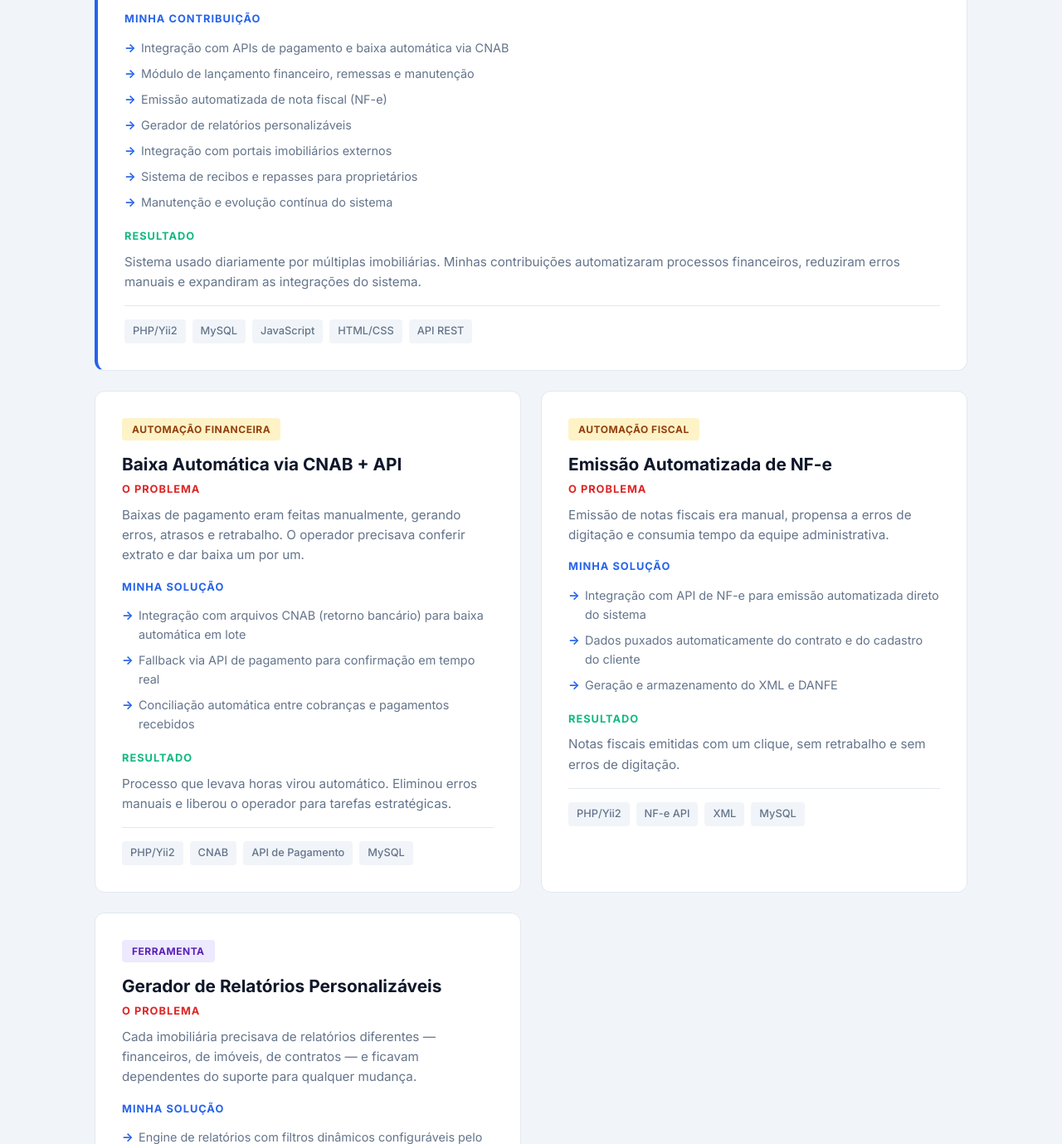
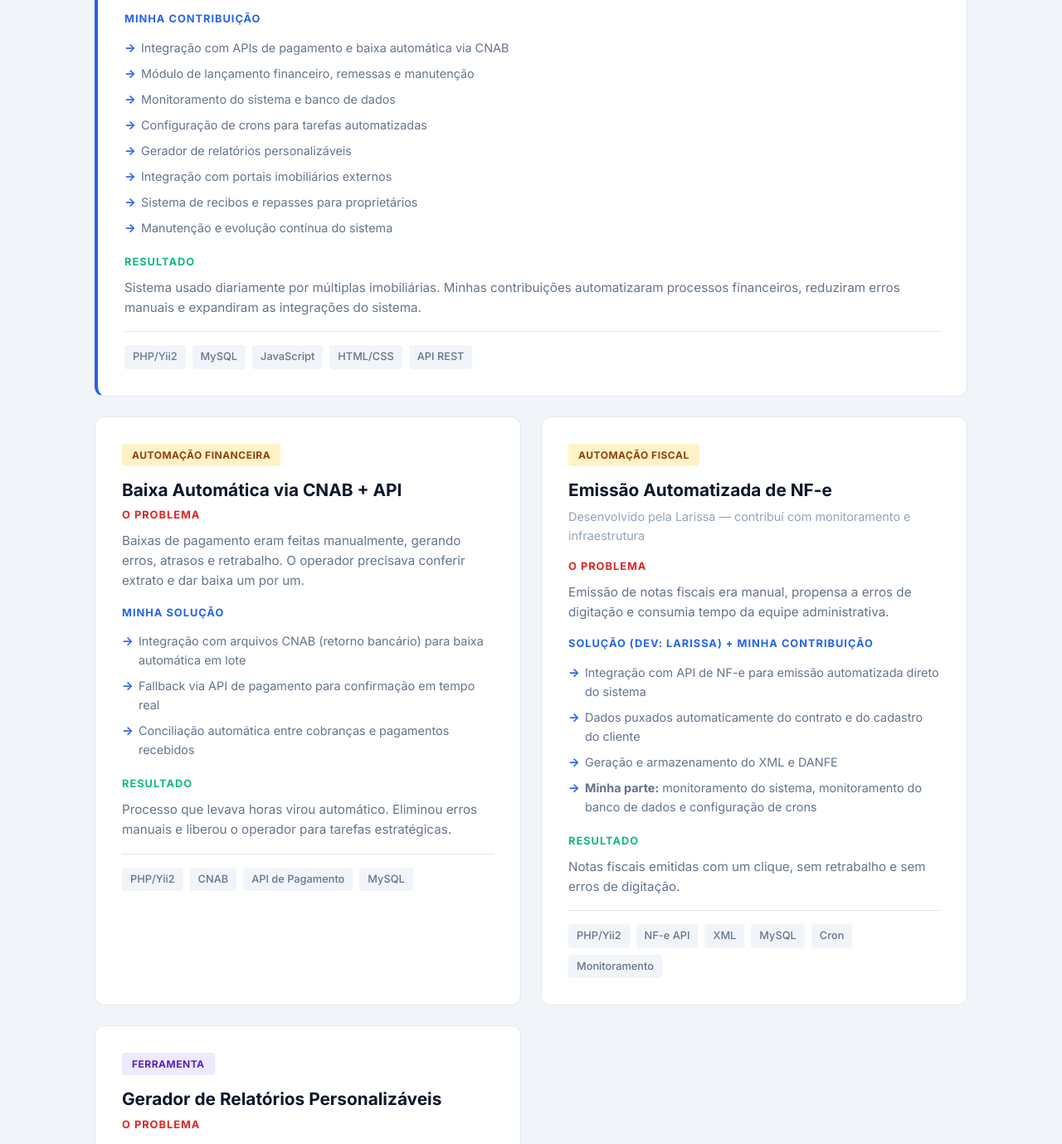
Before and after one commit to sergiopile/sergiopile.github.io, a plain HTML site: page index.html in a window 1280 px wide. Shown: the part 1776-3155 px from the top of the page at 83% size. Drawn offline with Linux system fonts and the light colour scheme.

Commit message:
Corrigir créditos: NF-e feita pela Larissa, adicionar monitoramento e crons

```diff
--- a/index.html
+++ b/index.html
@@ -120,7 +120,8 @@
                         <ul>
                             <li>Integração com APIs de pagamento e baixa automática via CNAB</li>
                             <li>Módulo de lançamento financeiro, remessas e manutenção</li>
-                            <li>Emissão automatizada de nota fiscal (NF-e)</li>
+                            <li>Monitoramento do sistema e banco de dados</li>
+                            <li>Configuração de crons para tarefas automatizadas</li>
                             <li>Gerador de relatórios personalizáveis</li>
                             <li>Integração com portais imobiliários externos</li>
                             <li>Sistema de recibos e repasses para proprietários</li>
@@ -165,16 +166,18 @@
                 <div class="case-card">
                     <div class="case-badge badge-automation">Automação Fiscal</div>
                     <h3>Emissão Automatizada de NF-e</h3>
+                    <p class="case-company">Desenvolvido pela Larissa — contribuí com monitoramento e infraestrutura</p>
                     <div class="case-problem">
                         <h4>O Problema</h4>
                         <p>Emissão de notas fiscais era manual, propensa a erros de digitação e consumia tempo da equipe administrativa.</p>
                     </div>
                     <div class="case-solution">
-                        <h4>Minha Solução</h4>
+                        <h4>Solução (dev: Larissa) + Minha Contribuição</h4>
                         <ul>
                             <li>Integração com API de NF-e para emissão automatizada direto do sistema</li>
                             <li>Dados puxados automaticamente do contrato e do cadastro do cliente</li>
                             <li>Geração e armazenamento do XML e DANFE</li>
+                            <li><strong>Minha parte:</strong> monitoramento do sistema, monitoramento do banco de dados e configuração de crons</li>
                         </ul>
                     </div>
                     <div class="case-result">
@@ -182,7 +185,7 @@
                         <p>Notas fiscais emitidas com um clique, sem retrabalho e sem erros de digitação.</p>
                     </div>
                     <div class="case-tags">
-                        <span>PHP/Yii2</span><span>NF-e API</span><span>XML</span><span>MySQL</span>
+                        <span>PHP/Yii2</span><span>NF-e API</span><span>XML</span><span>MySQL</span><span>Cron</span><span>Monitoramento</span>
                     </div>
                 </div>
 
```
